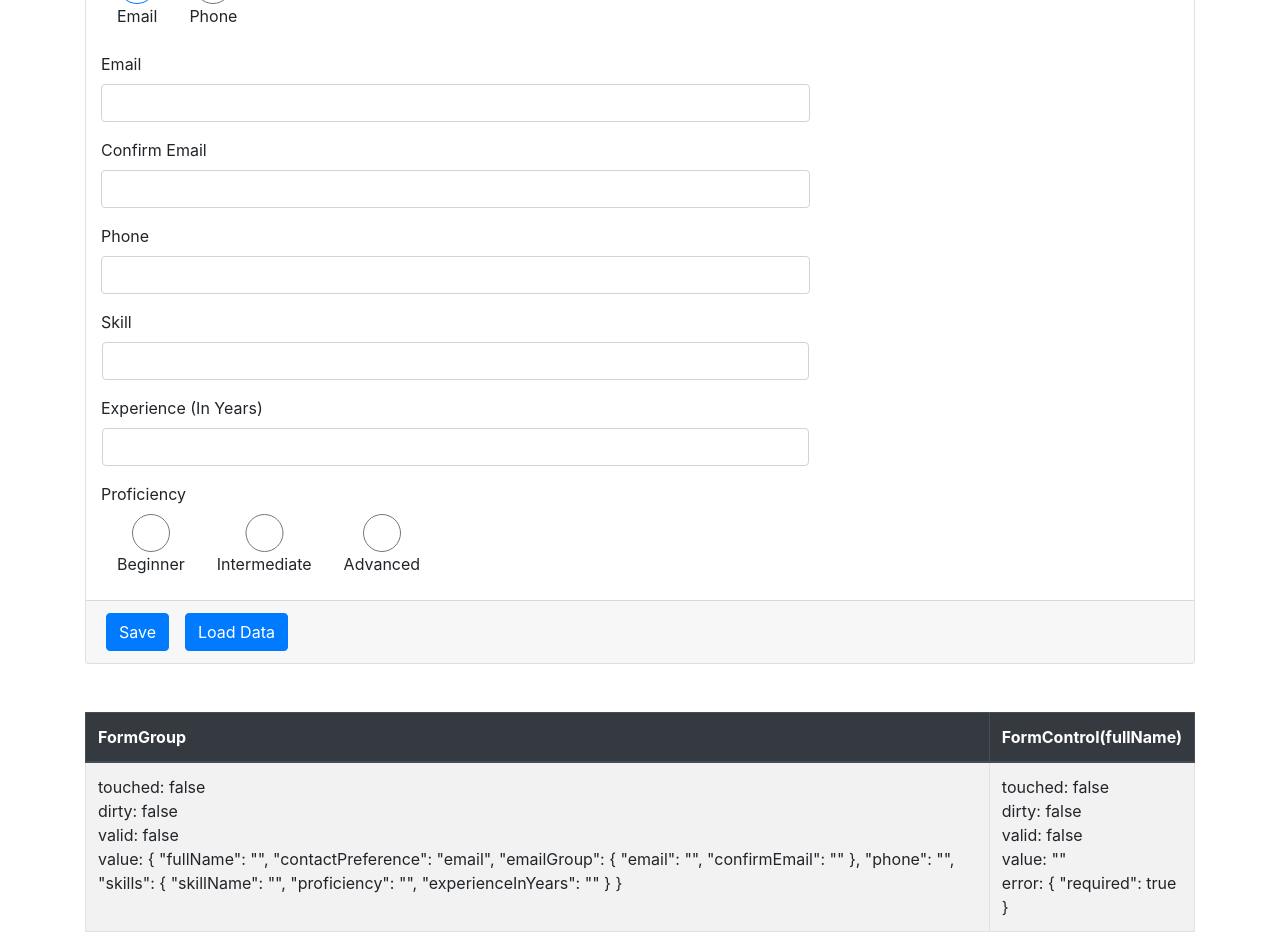
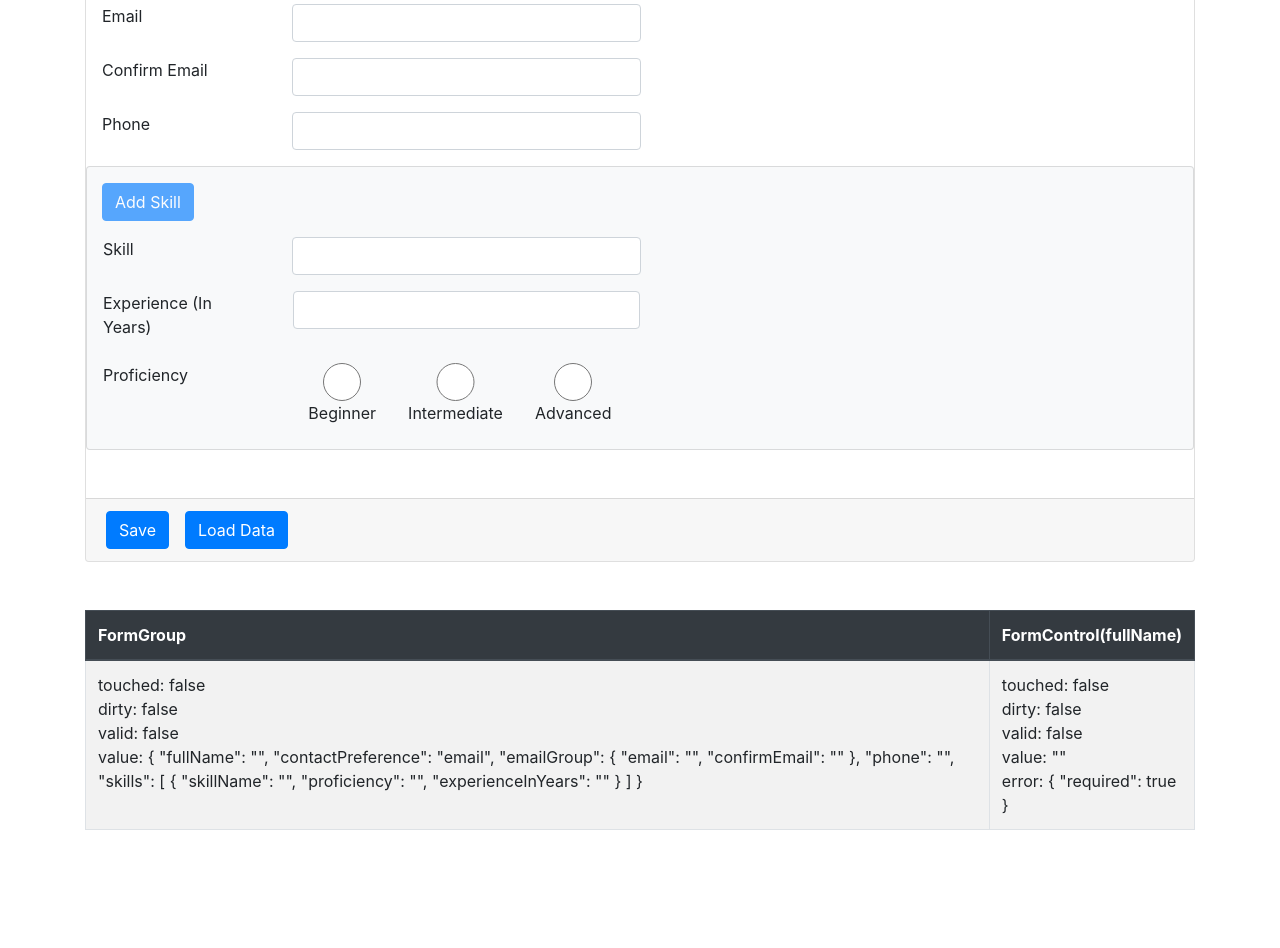
Before and after one commit to abhinavks3112/angular-js-basics, an Angular app: page /create in a window 1280 px wide. Shown: the part 280-1228 px from the top of the page. After the commit the page ends 1126 px from the top, so only its background shows below. Built offline with nearby package versions, Linux system fonts and the light colour scheme.

Commit message:
Added Form Array, its validation, form controls add and remove dynamically

```diff
--- a/package.json
+++ b/package.json
@@ -19,6 +19,9 @@
     "@angular/platform-browser": "~11.2.12",
     "@angular/platform-browser-dynamic": "~11.2.12",
     "@angular/router": "~11.2.12",
+    "@fortawesome/angular-fontawesome": "^0.8.2",
+    "@fortawesome/fontawesome-svg-core": "^1.2.35",
+    "@fortawesome/free-solid-svg-icons": "^5.15.3",
     "bootstrap": "^4.6.0",
     "jquery": "^3.6.0",
     "rxjs": "~6.6.0",
--- a/src/app/app.module.ts
+++ b/src/app/app.module.ts
@@ -5,6 +5,7 @@ import { AppRoutingModule } from './app-routing.module';
 import { AppComponent } from './app.component';
 import { CreateEmployeeComponent } from './employee/create-employee/create-employee.component';
 import { ListEmployeesComponent } from './employee/list-employees/list-employees.component';
+import { FontAwesomeModule } from '@fortawesome/angular-fontawesome';
 
 @NgModule({
   declarations: [
@@ -15,7 +16,8 @@ import { ListEmployeesComponent } from './employee/list-employees/list-employees
   imports: [
     BrowserModule,
     AppRoutingModule,
-    ReactiveFormsModule
+    ReactiveFormsModule,
+    FontAwesomeModule
   ],
   providers: [],
   bootstrap: [AppComponent]
--- a/src/app/employee/create-employee/create-employee.component.html
+++ b/src/app/employee/create-employee/create-employee.component.html
@@ -14,10 +14,10 @@ Note: With brackets we bind variable, which is declared in our component. Withou
         <div class="card-header">
             <h3 class="card-title">Create Employee</h3>
         </div>
-        <div class="card-block">
-            <div class="form-group">
-                <label class="col-sm-4 control-label" for="fullName">Full Name</label>
-                <div class="col-sm-8">
+        <div class="card-block mt-3">
+            <div class="form-group row">
+                <label class="col-sm-2 control-label ml-3" for="fullName">Full Name</label>
+                <div class="col-sm-4">
                     <!--
                         1. Dynalically adding bootstrap class "is-invalid" using "[ngClass]" directive, to show red outline to input box, on condition that the textbox has been touched and left one time
                         and there is validation error
@@ -35,10 +35,10 @@ Note: With brackets we bind variable, which is declared in our component. Withou
                 </div>
             </div>
 
-            <div class="form-group">
-                <label class="col-sm-4 control-label">Contact Preference</label>
+            <div class="form-group row">
+                <label class="col-sm-2 control-label ml-3">Contact Preference</label>
                 <!-- Adding radio buttons for Proficiency field-->
-                <div class="col-md-10">
+                <div class="col-md-4">
                     <label class="radio-inline px-3">
                         <input class="form-control" formControlName="contactPreference" type="radio" value="email">
                         Email
@@ -51,9 +51,9 @@ Note: With brackets we bind variable, which is declared in our component. Withou
             </div>
 
             <div formGroupName="emailGroup">
-                <div class="form-group">
-                    <label class="col-sm-4 control-label" for="email">Email</label>
-                    <div class="col-sm-8">
+                <div class="form-group row">
+                    <label class="col-sm-2 control-label ml-3" for="email">Email</label>
+                    <div class="col-sm-4">
                         <input class="form-control" id="email" formControlName="email" type="text"
                             [ngClass]="{'is-invalid': formErrors.email }" (blur)="logValidationErrors()">
                         <div class="invalid-feedback" *ngIf="formErrors.email">
@@ -62,9 +62,9 @@ Note: With brackets we bind variable, which is declared in our component. Withou
                     </div>
                 </div>
 
-                <div class="form-group">
-                    <label class="col-sm-4 control-label" for="confirmEmail">Confirm Email</label>
-                    <div class="col-sm-8">
+                <div class="form-group row">
+                    <label class="col-sm-2 control-label ml-3" for="confirmEmail">Confirm Email</label>
+                    <div class="col-sm-4">
                         <input class="form-control" id="confirmEmail" formControlName="confirmEmail" type="text"
                             [ngClass]="{'is-invalid': formErrors.confirmEmail || formErrors.emailGroup}"
                             (blur)="logValidationErrors()">
@@ -75,9 +75,9 @@ Note: With brackets we bind variable, which is declared in our component. Withou
                 </div>
             </div>
 
-            <div class="form-group">
-                <label class="col-sm-4 control-label" for="phone">Phone</label>
-                <div class="col-sm-8">
+            <div class="form-group row">
+                <label class="col-sm-2 control-label ml-3" for="phone">Phone</label>
+                <div class="col-sm-4">
                     <input class="form-control" id="phone" formControlName="phone" type="text"
                         [ngClass]="{'is-invalid': formErrors.phone}" (blur)="logValidationErrors()">
                     <div class="invalid-feedback" *ngIf="formErrors.phone">
@@ -86,60 +86,94 @@ Note: With brackets we bind variable, which is declared in our component. Withou
                 </div>
             </div>
 
-            <div formGroupName="skills">
+            <div class="card bg-light">
+                <div class="form-group">
+                    <div class="col-md-offset-2 col-md-4 mt-3">
+                        <button type="button" class="btn btn-primary" (click)="addSkillButtonClick()"
+                            [disabled]="employeeForm.get('skills')?.invalid">
+                            Add Skill
+                        </button>
+                    </div>
+                </div>
+                <div formArrayName="skills" *ngFor="let skill of skills.controls; let i=index;">
+                    <!--horizontal line as separator when we have more than one skill group-->
+                    <hr *ngIf="i>0">
+                    <!--formGroupName we are binding to a variable so using square brackets-->
+                    <div [formGroupName]="i">
 
-                <div class="form-group">
-
-                    <label class="col-sm-4 control-label" for="skillName">Skill</label>
-                    <div class="col-sm-8 px-3">
-                        <input class="form-control" id="skillName" formControlName="skillName" type="text"
-                            [ngClass]="{'is-invalid': formErrors.skillName}" (blur)="logValidationErrors()">
-                        <div class="invalid-feedback" *ngIf="formErrors.skillName">
-                            <span>{{ formErrors.skillName }}</span>
+                        <div class="form-group row">
+                            <!-- [for]="'skillName' + i" --property binding doesn't work with element which doesn't have corresponding dom property,
+                                so we have to use attribute binding by prefixing "attr" in their name so, [attr.for]="'skillName' + i" -->
+                            <label class="col-sm-2 control-label ml-3" [attr.for]="'skillName' + i">Skill</label>
+                            <div class="col-sm-4">
+                                <!-- [id]="'skillName' + i" --property binding, only works on element which has corresponding dom property,
+                                    other way using interpolation id={{'skillName' + i}}
+                                    We will use loop variable skill to get reference to current control as in skill.get('skillName')?.invalid
+                                -->
+                                <input class="form-control" [id]="'skillName' + i" formControlName="skillName"
+                                    type="text"
+                                    [ngClass]="{'is-invalid': skill.get('skillName')?.invalid && skill.get('skillName')?.touched}">
+                                <div class="invalid-feedback"
+                                    *ngIf="skill.get('skillName')?.errors?.required && skill.get('skillName')?.touched">
+                                    <span>Skill Name is required</span>
+                                </div>
+                            </div>
+                            <div class="col-sm-5" *ngIf="skills.length > 1">
+                                <button type="button" class="btn btn-primary btn-danger btn-sm float-right"
+                                    title="Delete Skill" (click)="removeSkillButtonClick(i)">
+                                    <fa-icon [icon]="faWindowClose"></fa-icon>
+                                </button>
                             </div>
                         </div>
 
-                </div>
-
-                <div class="form-group">
-                    <label class="col-sm-4 control-label" for="experienceInYears">Experience (In Years)</label>
-                    <div class="col-sm-8 px-3">
-                        <input class="form-control" id="experienceInYears" formControlName="experienceInYears"
-                            type="text" [ngClass]="{'is-invalid': formErrors.experienceInYears}"
-                            (blur)="logValidationErrors()">
-                        <div class="invalid-feedback" *ngIf="formErrors.experienceInYears">
-                            <span>{{ formErrors.experienceInYears }}</span>
+                        <div class="form-group row">
+                            <label class="col-sm-2 control-label ml-3" [attr.for]="'experienceInYears' + i">Experience
+                                (In
+                                Years)</label>
+                            <div class="col-sm-4 px-3">
+                                <input class="form-control" [id]="'experienceInYears'+ i"
+                                    formControlName="experienceInYears" type="text"
+                                    [ngClass]="{'is-invalid': skill.get('experienceInYears')?.invalid && skill.get('experienceInYears')?.touched}">
+                                <div class="invalid-feedback"
+                                    *ngIf="skill.get('experienceInYears')?.errors?.required && skill.get('experienceInYears')?.touched">
+                                    <span>Experience (in years) is required</span>
                                 </div>
                             </div>
                         </div>
 
-                <div class="form-group">
-                    <label class="col-md-2 control-label">Proficiency</label>
+                        <div class="form-group row"
+                            [ngClass]="{'is-invalid': skill.get('proficiency')?.invalid && skill.get('proficiency')?.touched}">
+                            <label class="col-md-2 control-label ml-3">Proficiency</label>
                             <!-- Adding radio buttons for Proficiency field-->
-                    <div class="col-md-10">
+                            <div class="col-md-6">
                                 <label class="radio-inline px-3">
-                            <input class="form-control" formControlName="proficiency" type="radio" value="beginner"
-                                (blur)="logValidationErrors()" [ngClass]="{'is-invalid': formErrors.proficiency}">
+                                    <input class="form-control" formControlName="proficiency" type="radio"
+                                        value="beginner">
                                     Beginner
                                 </label>
                                 <label class="radio-inline px-3">
-                            <input class="form-control" formControlName="proficiency" type="radio" value="intermediate"
-                                (blur)="logValidationErrors()" [ngClass]="{'is-invalid': formErrors.proficiency}">
+                                    <input class="form-control" formControlName="proficiency" type="radio"
+                                        value="intermediate">
                                     Intermediate
                                 </label>
                                 <label class="radio-inline px-3">
-                            <input class="form-control" formControlName="proficiency" type="radio" value="advanced"
-                                (blur)="logValidationErrors()" [ngClass]="{'is-invalid': formErrors.proficiency}">
+                                    <input class="form-control" formControlName="proficiency" type="radio"
+                                        value="advanced">
                                     Advanced
                                 </label>
-                        <div class="invalid-feedback" *ngIf="formErrors.proficiency">
-                            <span>{{ formErrors.proficiency }}</span>
+                                <div class="invalid-feedback"
+                                    *ngIf="skill.get('proficiency')?.errors?.required && skill.get('proficiency')?.touched">
+                                    <span>Proficiency is required</span>
                                 </div>
                             </div>
                         </div>
 
                     </div>
                 </div>
+            </div>
+        </div>
+        <br />
+        <br />
         <div class="card-footer">
             <button class="btn btn-primary mr-3" type="submit">Save</button>
             <button class="btn btn-primary" type="button" (click)="onLoadDataClick()">Load Data</button>
--- a/src/app/employee/create-employee/create-employee.component.ts
+++ b/src/app/employee/create-employee/create-employee.component.ts
@@ -1,6 +1,7 @@
 import { Component, OnInit } from '@angular/core';
-import { FormControl, FormBuilder, Validators, FormGroup, AbstractControl, EmailValidator } from '@angular/forms';
+import { FormControl, FormBuilder, Validators, FormGroup, AbstractControl, EmailValidator, FormArray } from '@angular/forms';
 import { CustomValidators } from  '../../shared/custom.validators';
+import { faWindowClose } from '@fortawesome/free-solid-svg-icons';
 
 @Component({
   selector: 'app-create-employee',
@@ -10,6 +11,7 @@ import { CustomValidators } from  '../../shared/custom.validators';
 
 export class CreateEmployeeComponent implements OnInit {
 
+  faWindowClose = faWindowClose;
   employeeForm = this.formBuilder.group({
     fullName: new FormControl(),
     email: new FormControl()
@@ -39,28 +41,11 @@ export class CreateEmployeeComponent implements OnInit {
     },
     'phone': {
       'required': 'Phone is required.'
-    },
-    'skillName': {
-      'required': 'Skill Name is required.'
-    },
-    'experienceInYears': {
-      'required': 'Experience (In Years) is required.'
-    },
-    'proficiency': {
-      'required': 'Proficiency is required.'
     }
   };
 
   // Will be assigned validation message based on the field which fails validaton and which validation type it fails
   formErrors: { [key: string]: any} = {
-    'fullName' : '',
-    'email': '',
-    'confirmEmail': '',
-    'emailGroup': '',
-    'phone': '',
-    'skillName': '',
-    'experienceInYears': '',
-    'proficiency': ''
   }
 
 
@@ -83,11 +68,9 @@ export class CreateEmployeeComponent implements OnInit {
     }, { validator: CustomValidators.matchEmail} ),
     phone: [''], // will dynamically add validation
     // Creating nested formgroup skills
-    skills: this.formBuilder.group({
-      skillName: ['', Validators.required],
-      proficiency: ['', Validators.required],
-      experienceInYears: ['', Validators.required]
-    })
+    skills: this.formBuilder.array([
+      this.addSkillFormGroup()
+    ])
   });
 
  // Subscribing to value change event of form group and performing action on value change
@@ -144,7 +127,6 @@ export class CreateEmployeeComponent implements OnInit {
   phoneControl.updateValueAndValidity();
  }
 
-
  // Passing employeeForm as default value
  logValidationErrors(group: FormGroup = this.employeeForm): void {
   // loop through each key in the FormGroup
@@ -171,7 +153,7 @@ export class CreateEmployeeComponent implements OnInit {
       }
     }
 
-    /* If the control is an instance of FormGroup i.e a nested FormGroup
+    /* If the abstractFormControl is an instance of FormGroup i.e a nested FormGroup
     then recursively call this same method (logKeyValuePairs) passing it
     the FormGroup so we can get to the form controls in it*/
     if(abstractFormControl instanceof FormGroup && abstractFormControl)
@@ -217,8 +199,55 @@ export class CreateEmployeeComponent implements OnInit {
     })
   }
 
+  addSkillFormGroup(): FormGroup {
+    return this.formBuilder.group({
+      skillName: ['', Validators.required],
+      proficiency: ['', Validators.required],
+      experienceInYears: ['', Validators.required]
+    })
+  }
+
+  addSkillButtonClick(): void{
+    (this.employeeForm.get('skills') as FormArray).push(this.addSkillFormGroup());
+  }
+
+  removeSkillButtonClick(skillGroupIndex: number): void{
+    (this.employeeForm.get('skills') as FormArray).removeAt(skillGroupIndex);
+  }
+
+
   onLoadDataClick(): void
   {
+    const formArray = this.formBuilder.array([
+      new FormControl('John', Validators.required),
+      new FormControl('IT', Validators.required),
+      new FormControl('Mike', Validators.required),
+    ]);
+    const formGroup= this.formBuilder.group([
+      new FormControl('John', Validators.required),
+      new FormControl('IT', Validators.required),
+      new FormControl('Mike', Validators.required),
+    ]);
+
+    console.log(formArray.value);
+    console.log(formGroup.value);
+
+    for (const control of formArray.controls)
+    {
+      if(control instanceof FormControl)
+      {
+        console.log("It is a form control");
+      }
+      if(control instanceof FormGroup)
+      {
+        console.log("It is a form group");
+      }
+      if(control instanceof FormArray)
+      {
+        console.log("It is a form array");
+      }
+    }
+
     /*
      * when setValue is used then all control values MUST be given, we cannot leave any property out(eg. not giving value for skills will give error)
      * when patchValue is used then we can update a subset of form controls Or we CAN update all values also
@@ -244,8 +273,13 @@ export class CreateEmployeeComponent implements OnInit {
     // })
 
     // this.logKeyValuePairs(this.employeeForm);
-    this.logValidationErrors(this.employeeForm);
-    console.log(this.formErrors);
+    // this.logValidationErrors(this.employeeForm);
+    // console.log(this.formErrors);
+  }
+
+  // getter for skills formarray to be used in html
+  get skills(): FormArray{
+    return (this.employeeForm.get('skills') as FormArray)
   }
 
   onSubmit(): void {
```
Also changed, not shown: 1 other file (tests, documents, lock files or other folders). Lines whose indentation alone changed are shown as unchanged.
